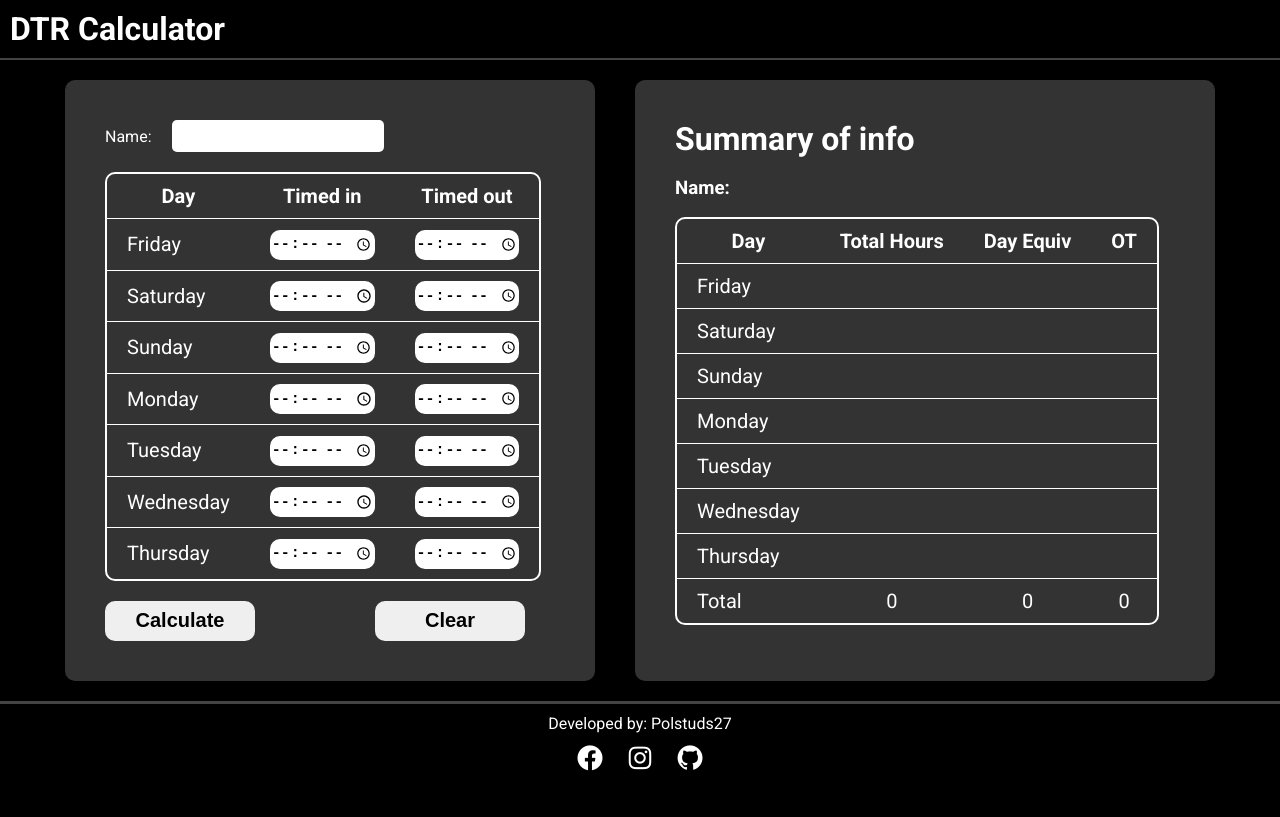
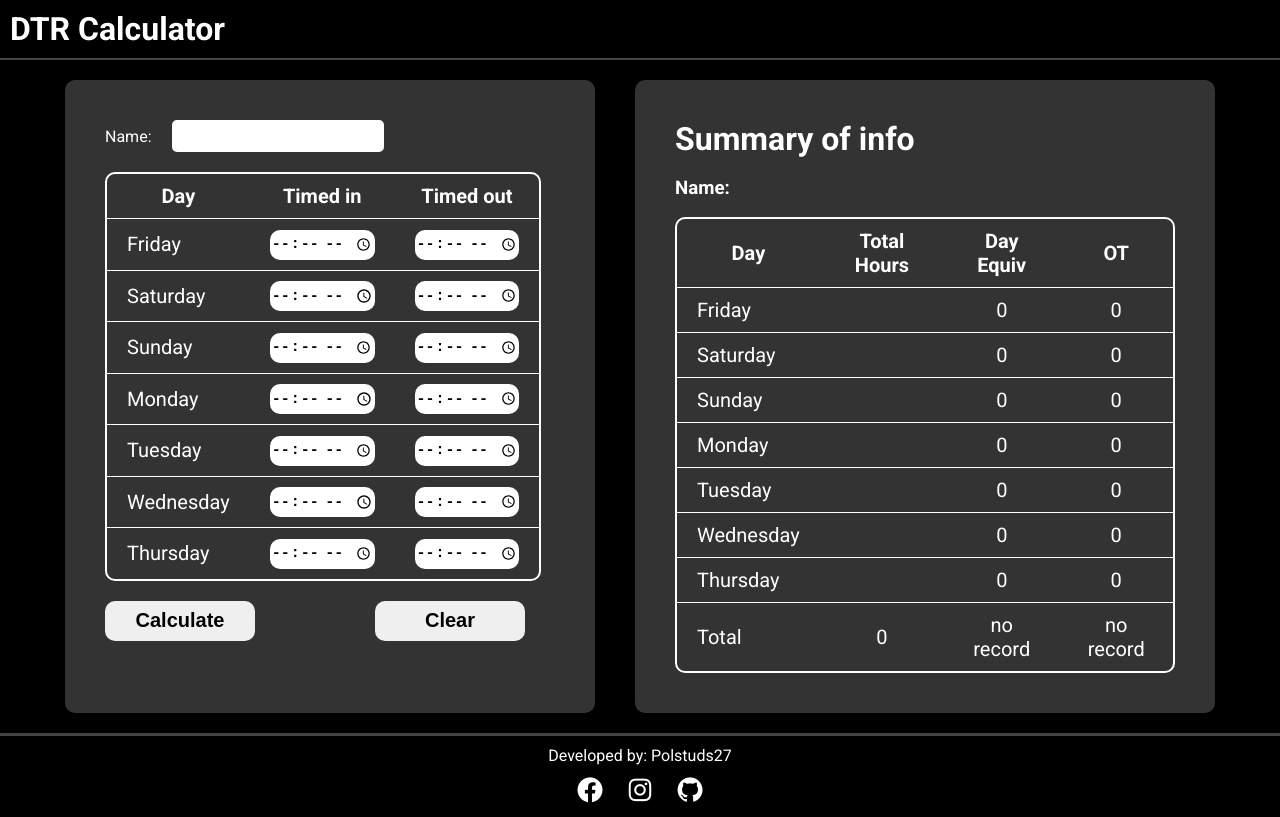
Before and after one commit to Polstuds27/DTR-Calculator, a React (Vite) app: page / in a window 1280 px wide. Built offline with nearby package versions, Linux system fonts and the light colour scheme.

Commit message:
changed logic and use effect>

```diff
--- a/src/App.jsx
+++ b/src/App.jsx
@@ -1,7 +1,7 @@
 
 import Footer from "./web_components/footer/Footer";
 import Header from "./web_components/header/Header";
-import { useState } from "react";
+import {  useEffect, useState } from "react";
 function App() {
 
   const [name, setName] = useState("");
@@ -61,11 +61,51 @@ function App() {
     }));
   };
 
+  useEffect(()=>{
+
+    const calculateDayEquiv = (hours) =>{
+      if(hours >= 9) return 1;
+      else if (hours < 9 && hours > 0) return 0.5;
+      else return 0;
+    }
+
+    const calculateOT = (hours) =>{
+      if(!hours || hours < 9) return 0;
+
+      let OThours = hours - 9;
+      return OThours;
+    };
+
+    setEquiv((prev) =>({
+      ...prev,
+      fri: calculateDayEquiv(hours.friHour),
+      sat: calculateDayEquiv(hours.satHour),
+      sun: calculateDayEquiv(hours.sunHour),
+      mon: calculateDayEquiv(hours.monHour),
+      tue: calculateDayEquiv(hours.tueHour),
+      wed: calculateDayEquiv(hours.wedHour),
+      thu: calculateDayEquiv(hours.thuHour),
+    })) ;
+
+    setOT((prev) =>({
+      ...prev,
+      fri: calculateOT(hours.friHour),
+      sat: calculateOT(hours.satHour),
+      sun: calculateOT(hours.sunHour),
+      mon: calculateOT(hours.monHour),
+      tue: calculateOT(hours.tueHour),
+      wed: calculateOT(hours.wedHour),
+      thu: calculateOT(hours.thuHour),
+    }));
+
+  }, [hours]);
+
 
   const calculateHours = () =>{
     const hoursBetween = (time1, time2) =>{
 
       if(!time1 || !time2) return 0;
+      if(time1 === time2) return 12;
       let [h1 , m1] = time1.split(":").map(Number); // for in
       let [h2 , m2] = time2.split(":").map(Number); // for out
 
@@ -78,6 +118,7 @@ function App() {
       return timeDiff / 60;
     }
 
+
     setHour((prev) =>({
       ...prev,
       friHour : hoursBetween(times.friIn, times.friOut),
@@ -89,42 +130,6 @@ function App() {
       thuHour : hoursBetween(times.thuIn, times.thuOut),
 
       }));
-
-    const calculateDayEquiv = (hours) =>{
-      if(parseInt(hours) >= 9) return 1;
-      else if (parseInt(hours) < 9) return 0;
-      else return 0;
-    }
-
-    setEquiv((prev) =>({
-      ...prev,
-      fri: calculateDayEquiv(parseInt(hours.friHour)),
-      sat: calculateDayEquiv(parseInt(hours.satHour)),
-      sun: calculateDayEquiv(parseInt(hours.sunHour)),
-      mon: calculateDayEquiv(parseInt(hours.monHour)),
-      tue: calculateDayEquiv(parseInt(hours.tueHour)),
-      wed: calculateDayEquiv(parseInt(hours.wedHour)),
-      thu: calculateDayEquiv(parseInt(hours.thuHour)),
-    })) ;
-
-    const calculateOT = (hours) =>{
-      if(!hours) return 0;
-
-      let OThours = parseInt(hours)  - 9;
-      return OThours;
-    };
-
-    setOT((prev) =>({
-      ...prev,
-      fri: calculateOT(parseInt(hours.friHour)),
-      sat: calculateOT(parseInt(hours.satHour)),
-      sun: calculateOT(parseInt(hours.sunHour)),
-      mon: calculateOT(parseInt(hours.monHour)),
-      tue: calculateOT(parseInt(hours.tueHour)),
-      wed: calculateOT(parseInt(hours.wedHour)),
-      thu: calculateOT(parseInt(hours.thuHour)),
-    }));
-
 
 
   }
```
